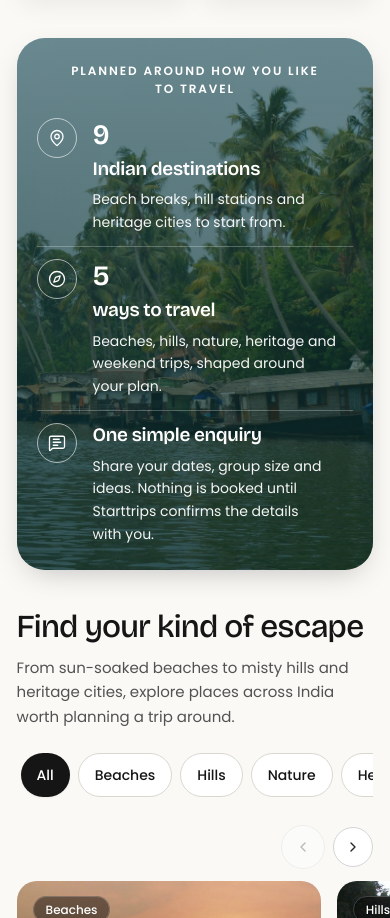
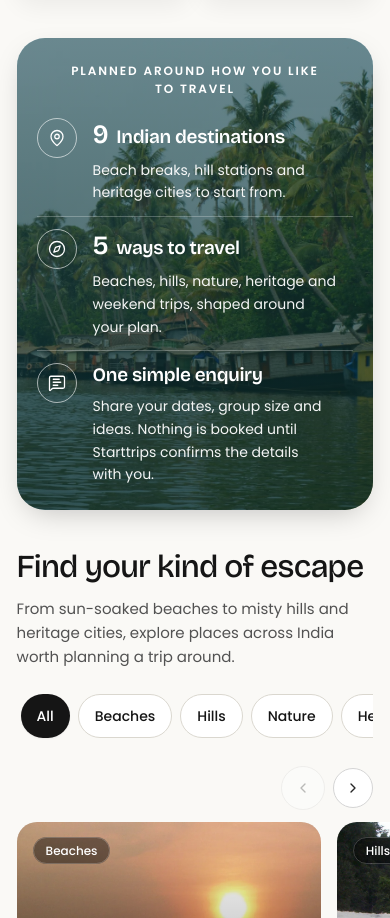
Before and after one commit to hriksinha1/Trip, a React (Vite) app: page / in a window 390 px wide. Shown: the part 2423-3341 px from the top of the page. Built offline with nearby package versions, Linux system fonts and the light colour scheme.

Commit message:
Finish responsive polish in src/components/sections/StatisticsSection.tsx

```diff
--- a/src/components/sections/StatisticsSection.tsx
+++ b/src/components/sections/StatisticsSection.tsx
@@ -29,8 +29,9 @@ export const StatisticsSection: React.FC = () => {
                       <Icon size={18} strokeWidth={1.7} />
                     </div>
                     <div className="min-w-0">
-                      <h3 className="font-display text-[19px] sm:text-[25px] leading-tight font-semibold text-white" style={{ textWrap: "balance" }}>
-                        {fact.value ? <><span className="block text-[clamp(1.75rem,1.2rem+2vw,3rem)] md:text-[clamp(2rem,1.2rem+2vw,3rem)] tabular-nums">{fact.value}</span><span className="block mt-1">{fact.title}</span></> : fact.title}
+                      <h3 className="font-display flex flex-wrap items-baseline gap-x-2 leading-tight font-semibold text-white md:block" style={{ textWrap: "balance" }}>
+                        {fact.value && <span className="text-[clamp(1.65rem,1.2rem+1vw,2rem)] tabular-nums md:block md:text-[clamp(2rem,1.2rem+2vw,3rem)]">{fact.value}</span>}
+                        <span className={fact.value ? "md:mt-1 md:block text-[19px] sm:text-[25px]" : "text-[19px] sm:text-[25px]"}>{fact.title}</span>
                       </h3>
                       <p className="mt-2 md:mt-3 max-w-[34ch] text-[14px] sm:text-[15px] leading-relaxed text-white/95">
                         {fact.caption}
```
